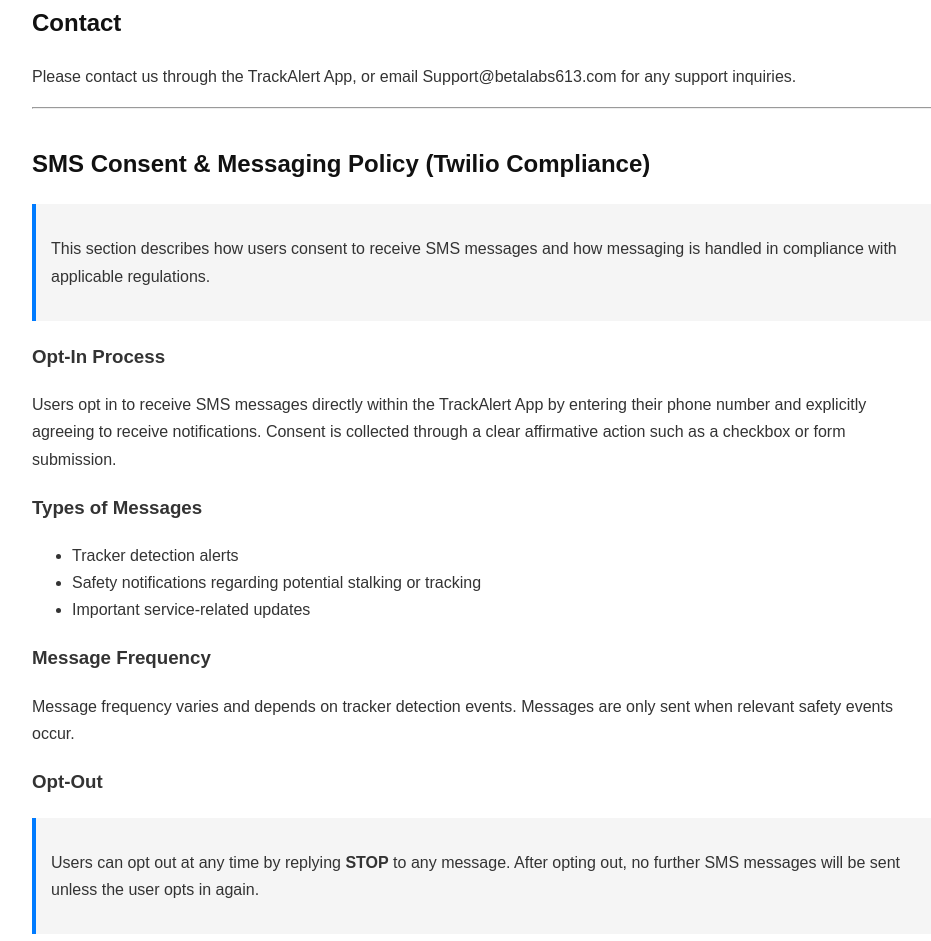
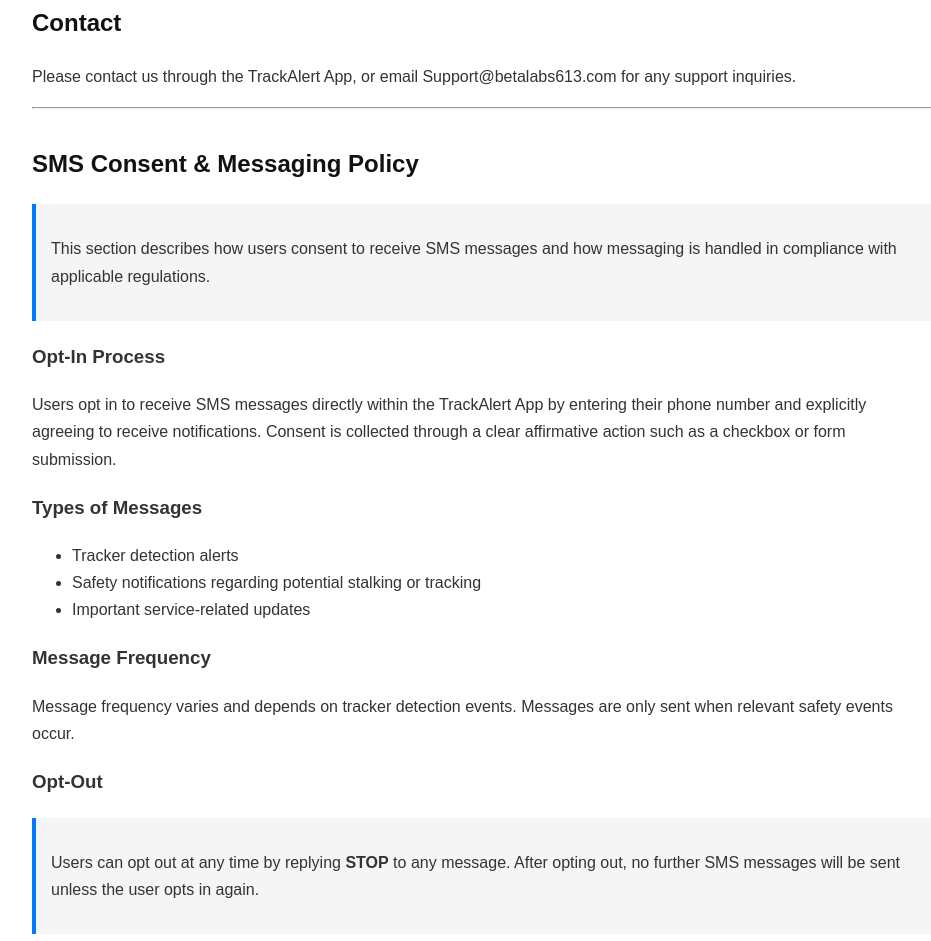
Before and after one commit to moshek2016/SMS-Consent, a plain HTML site: page index.html in a window 1280 px wide. Shown: the part 770-1711 px from the top of the page, without its empty margins (158-1089 px from the left). Drawn offline with Linux system fonts and the light colour scheme.

Commit message:
Update index.html

```diff
--- a/index.html
+++ b/index.html
@@ -65,7 +65,7 @@
 
 <hr/>
 
-<h2>SMS Consent & Messaging Policy (Twilio Compliance)</h2>
+<h2>SMS Consent & Messaging Policy</h2>
 
 <div class="box">
 <p>
```
